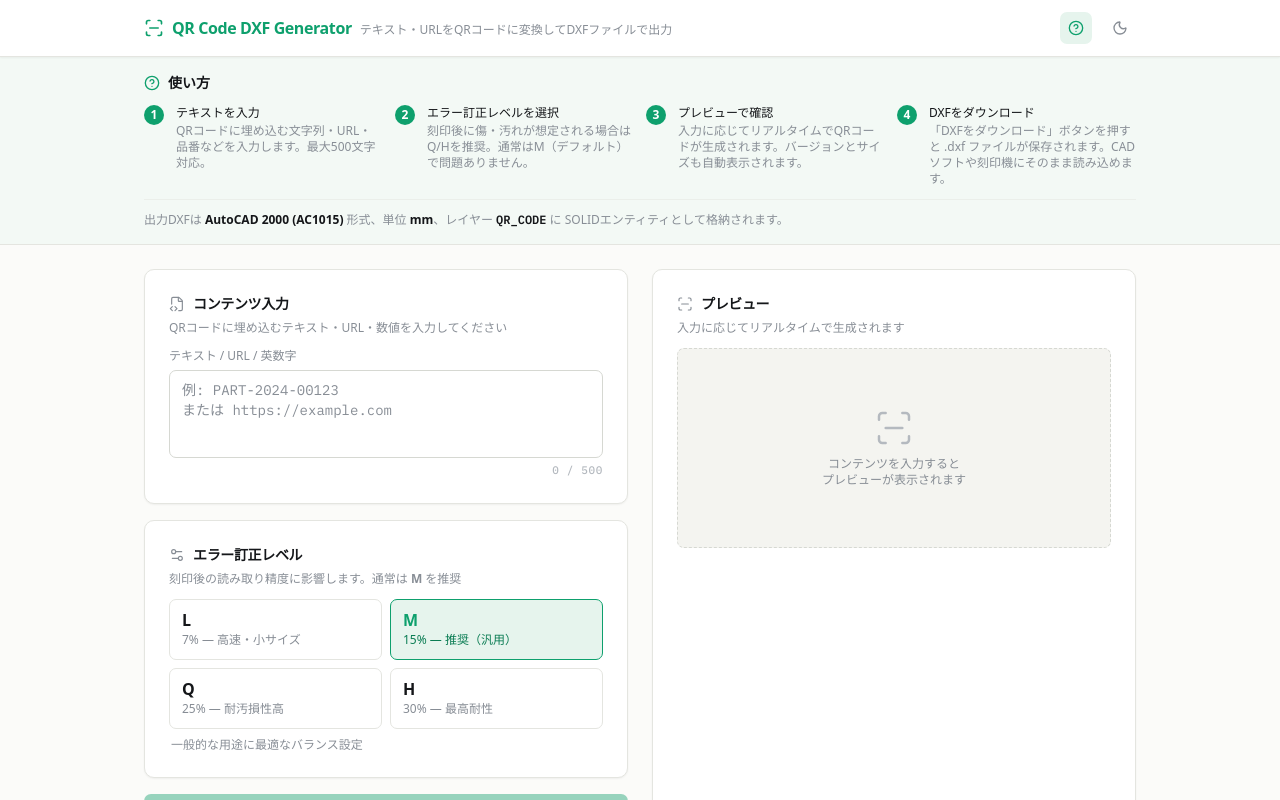
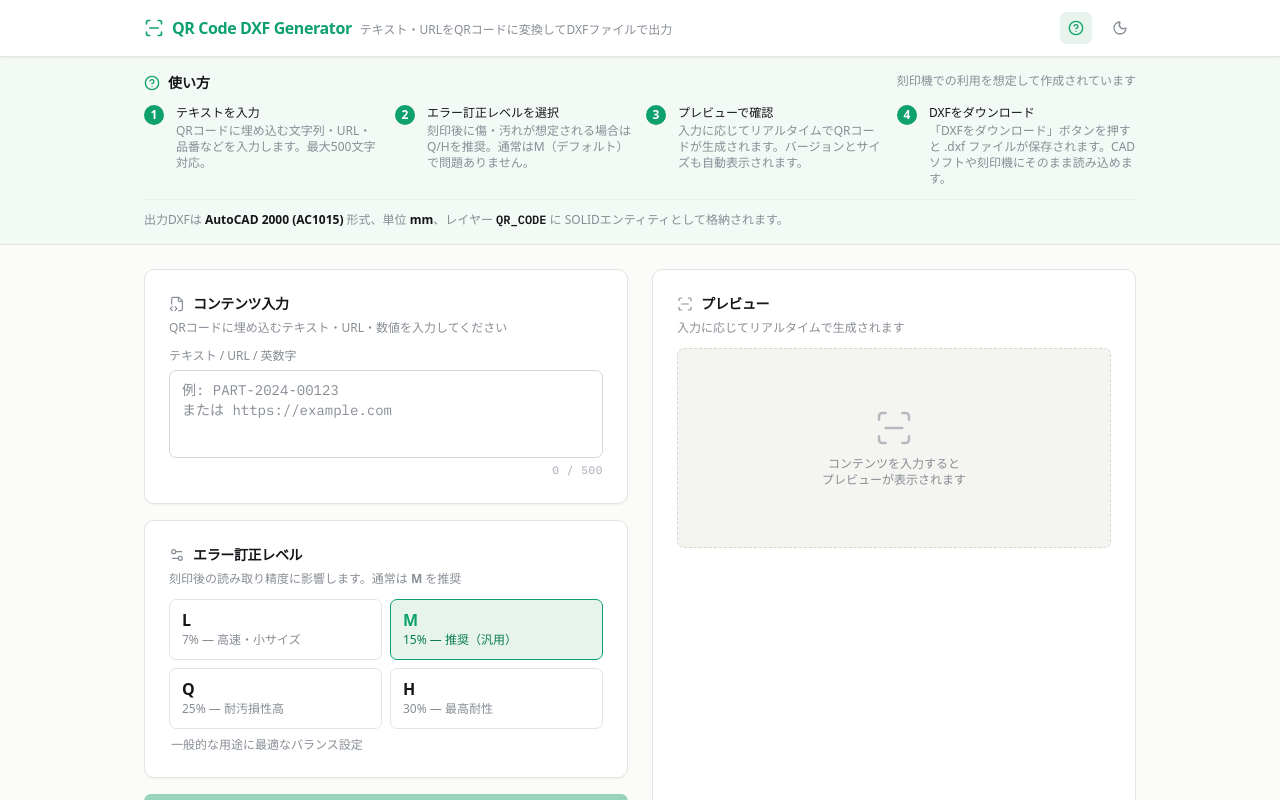
Before and after one commit to Nakashun-mf/Web_QR2DXF, a React (Vite) app: page / in a window 1280 px wide. Both pictures are taken after a click on the button 1076 px from the left and 28 px from the top of the page. Shown: the top 800 px of the page. Built offline with nearby package versions, Linux system fonts and the light colour scheme; a web font is replaced by a local one.

Commit message:
docs: add engraving machine note to help panel
https://claude.ai/code/session_013EGcn9A3P5dEhY9W6FyXuV

```diff
--- a/src/App.tsx
+++ b/src/App.tsx
@@ -175,10 +175,15 @@ export default function App() {
       {showHelp && (
         <div className="border-b bg-accent/40">
           <div className="max-w-5xl mx-auto px-4 py-4">
-            <h2 className="text-sm font-semibold text-foreground mb-3 flex items-center gap-2">
-              <HelpCircle className="w-4 h-4 text-primary" />
-              使い方
-            </h2>
+            <div className="flex items-start justify-between mb-3 gap-4">
+              <h2 className="text-sm font-semibold text-foreground flex items-center gap-2">
+                <HelpCircle className="w-4 h-4 text-primary" />
+                使い方
+              </h2>
+              <span className="text-xs text-muted-foreground shrink-0">
+                刻印機での利用を想定して作成されています
+              </span>
+            </div>
             <ol className="grid grid-cols-1 sm:grid-cols-2 md:grid-cols-4 gap-3 text-xs text-muted-foreground">
               {[
                 { step: "1", title: "テキストを入力", body: "QRコードに埋め込む文字列・URL・品番などを入力します。最大500文字対応。" },
```
